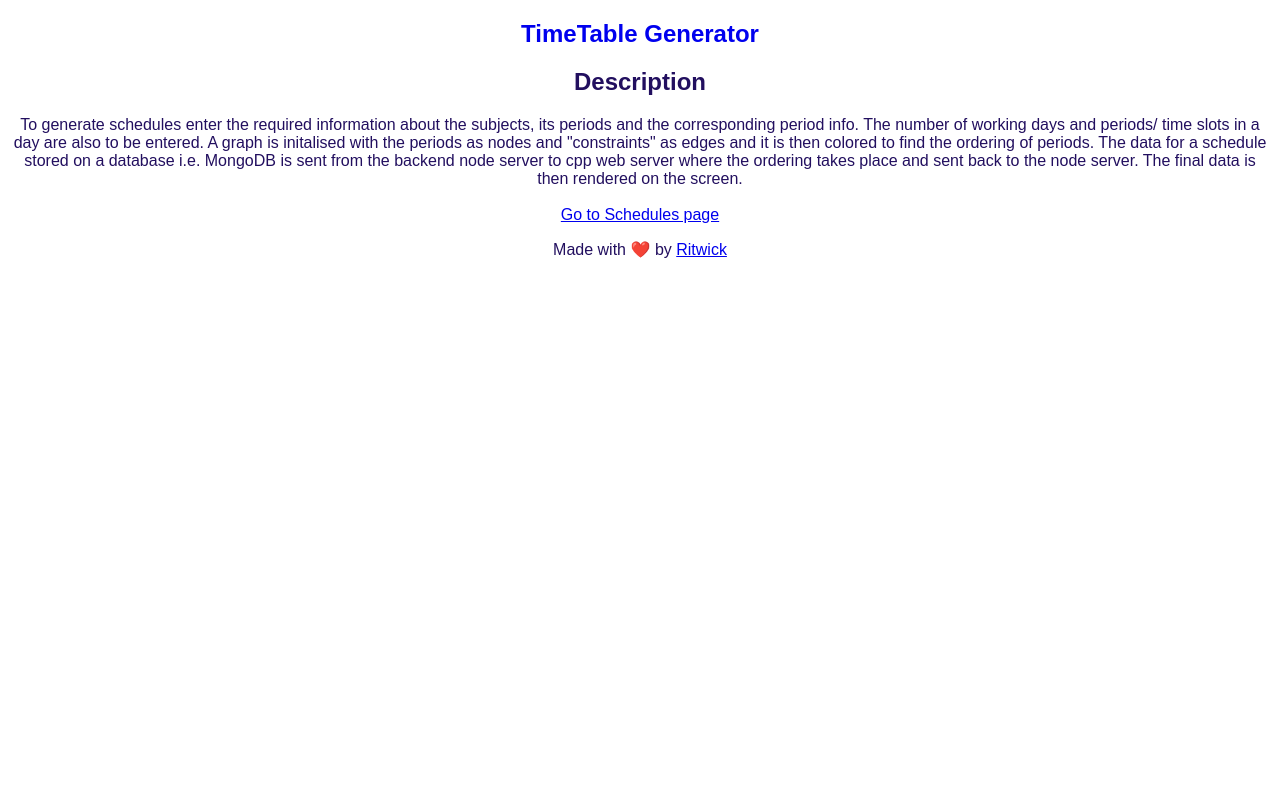
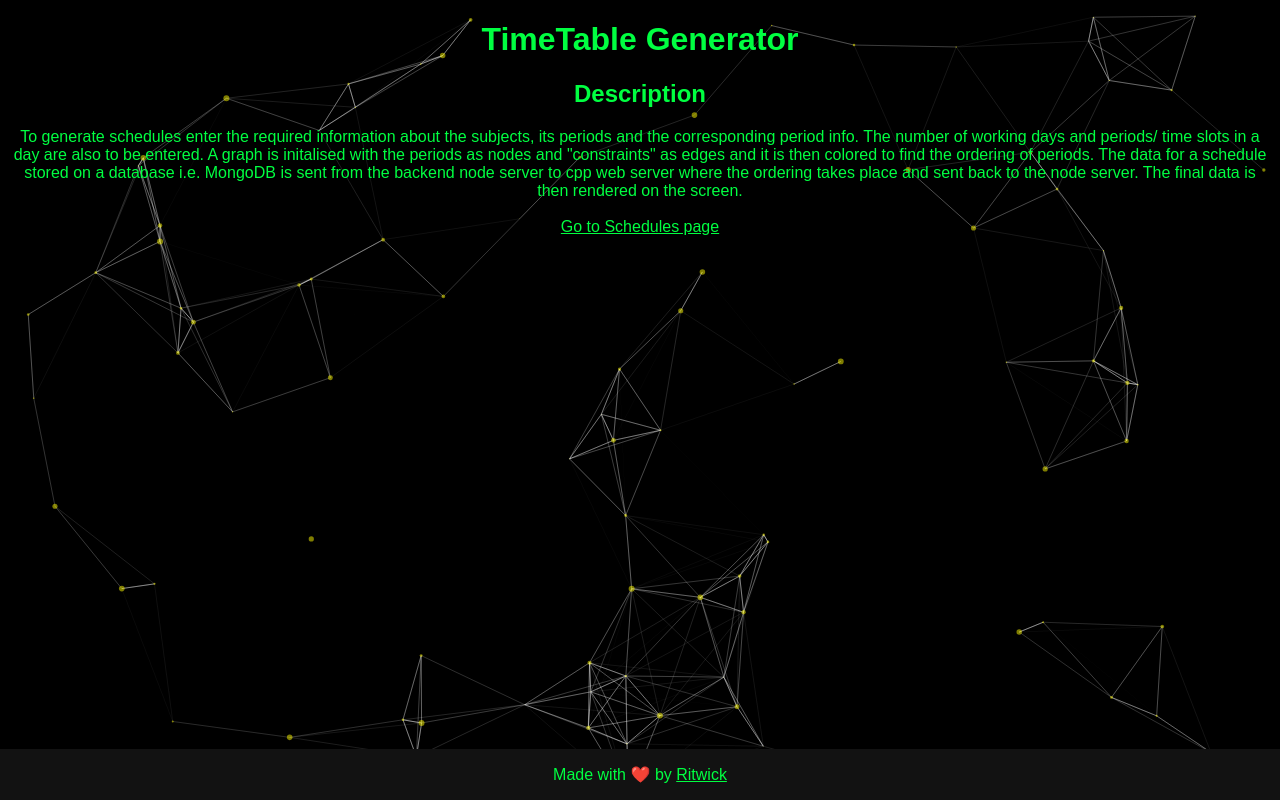
Before and after one commit to Ritwick-Roy/Timetable-Generator, a React (Create React App) app in the folder client/: page / in a window 1280 px wide. Built offline with nearby package versions, Linux system fonts and the light colour scheme.

Commit message:
added particlejs

```diff
--- a/client/package.json
+++ b/client/package.json
@@ -11,6 +11,8 @@
     "react-dom": "^18.2.0",
     "react-router-dom": "^6.4.2",
     "react-scripts": "5.0.1",
+    "react-tsparticles": "^2.6.0",
+    "tsparticles": "^2.6.0",
     "web-vitals": "^2.1.4"
   },
   "scripts": {
--- a/client/src/App.js
+++ b/client/src/App.js
@@ -1,6 +1,8 @@
 import './App.css';
-import React from "react";
+import React, { useCallback } from "react";
 import { BrowserRouter as Router, Route, Routes } from 'react-router-dom';
+import Particles from "react-tsparticles";
+import { loadFull } from "tsparticles";
 import Navbar from './components/Navbar'
 import Home from './pages/Home'
 import NotFound from './pages/NotFound'
@@ -12,7 +14,16 @@ import GenerateSchedule from './pages/GenerateSchedule';
 import Footer from './components/Footer'
 import Schedule from './pages/Schedule'
 
-function App() {
+// import { Link } from "react-router-dom";
+const App = () => {
+    const particlesInit = useCallback(async engine => {
+        console.log(engine);
+        await loadFull(engine);
+    }, []);
+
+    const particlesLoaded = useCallback(async container => {
+        await console.log(container);
+    }, []);
 
     return (
       <Router>
@@ -28,10 +39,84 @@ function App() {
            <Route path="/generate/:scheduleId" element={<GenerateSchedule/>} />
            <Route path="*" element={<NotFound />} />
          </Routes>
+         <br/><br/>
          <Footer />
        </div>
+       <Particles
+            id="tsparticles"
+            init={particlesInit}
+            loaded={particlesLoaded}
+            options={{
+              "fullScreen": {
+                  "zIndex": -1
+              },
+              "particles": {
+                  "number": {
+                      "value": 80,
+                      "density": {
+                          "enable": true,
+                          "area": 800
+                      }
+                  },
+                  "color": {
+                      "value": "#ff0000",
+                      "animation": {
+                          "enable": true,
+                          "speed": 20,
+                          "sync": true
+                      }
+                  },
+                  "opacity": {
+                      "value": 0.5
+                  },
+                  "size": {
+                      "value": {
+                          "min": 0.1,
+                          "max": 3
+                      }
+                  },
+                  "links": {
+                      "enable": true,
+                      "distance": 150,
+                      "color": "#ffffff",
+                      "opacity": 0.4,
+                      "width": 1
+                  },
+                  "move": {
+                      "enable": true,
+                      "speed": 3,
+                      "direction": "none",
+                      "outModes": {
+                          "default": "out"
+                      }
+                  }
+              },
+              "interactivity": {
+                  "events": {
+                      "onHover": {
+                          "enable": true,
+                          "mode": "repulse"
+                      },
+                      "onClick": {
+                          "enable": true,
+                          "mode": "push"
+                      }
+                  },
+                  "modes": {
+                      "repulse": {
+                          "distance": 200
+                      },
+                      "push": {
+                          "quantity": 4
+                      }
+                  }
+              },
+              "background": {
+                  "color": "#000000"
+              }
+          }}
+        />
      </Router>
     );
-}
-
+};
 export default App;
--- a/client/src/Create/CreatePeriod.js
+++ b/client/src/Create/CreatePeriod.js
@@ -66,7 +66,7 @@ const CreatePeriod = () => {
   return (
     <div className="period">
       {refresh}
-      <h1>CreatePeriod</h1>
+      <h2>CreatePeriod</h2>
 
       {
         location.state.schedule ? (<div>
--- a/client/src/Create/CreateSchedule.js
+++ b/client/src/Create/CreateSchedule.js
@@ -55,16 +55,16 @@ const CreateSchedule = () => {
 
   return (
     <div>
-      <h1>CreateSchedule</h1>
+      <h2>Schedules</h2>
       <form onSubmit={submitHandler}>
-        <label htmlFor="name">Schedule Name:</label>
+        <label htmlFor="name">Name:</label>
         <input
           type="text"
           placeholder="name"
           value={name}
           onChange={(e) => setName(e.target.value)}
           name="name" />
-        <label htmlFor="days">Days:</label>
+        <label htmlFor="days">Active days weekly:</label>
         <input
           type="number"
           placeholder="0"
@@ -90,13 +90,13 @@ const CreateSchedule = () => {
         </button>
       </form>
       {schedules.map((schedule) => (
-        <div>
-          <li key="schedule-name">Schedule name: {schedule.name}</li>
-          <li key="numOfDays">Number of days: {schedule.days}</li>
-          <li key="beforeBreak">Number of periods before break: {schedule.beforeBreak}</li>
-          <li key="afterBreak">Number of periods after break: {schedule.afterBreak}</li>
-          <Link to={`/generate/${schedule._id}`} state={{ schedule }}>Generate schedule</Link>
-          <Link to={`/schedule/${schedule._id}`} state={{ schedule }}>Manage subjects</Link>
+        <div className="container">
+          <li key="schedule-name"><b>Schedule name:</b> <span className="value">{schedule.name}</span></li>
+          <li key="numOfDays"><b>Number of days:</b> <span className="value">{schedule.days}</span></li>
+          <li key="beforeBreak"><b>Number of periods before break:</b> <span className="value">{schedule.beforeBreak}</span></li>
+          <li key="afterBreak"><b>Number of periods after break:</b> <span className="value">{schedule.afterBreak}</span></li>
+          <Link to={`/generate/${schedule._id}`} state={{ schedule }}>Generate schedule</Link>{'  '}
+          <Link to={`/schedule/${schedule._id}`} state={{ schedule }}>Manage subjects</Link>{'  '}
           <button onClick={(e) => deleteHandler(e, schedule._id)}>Delete schedule</button>
         </div>
       ))}
--- a/client/src/components/Navbar.js
+++ b/client/src/components/Navbar.js
@@ -1,39 +1,8 @@
-import React, { useState } from "react";
+import React from "react";
 import { Link } from "react-router-dom";
 const Navbar = () => {
-  const [isHovering, setIsHovering] = useState(false);
-
-  const handleMouseEnter = () => {
-    setIsHovering(true);
-  };
-
-  const handleMouseLeave = () => {
-    setIsHovering(false);
-  };
-
   return (
-    <nav className="navbar">
-      <Link to="/">
-        <h1>TimeTable Generator</h1>
-      </Link>
-      {/* <div className="links">
-        <Link
-          className="predict-link"
-          to="/schedule"
-          style={{
-            color: isHovering ? "#333":"white",
-            backgroundColor: isHovering ? "":"#09a188",
-            borderRadius: "8px",
-          }}
-          onMouseEnter={handleMouseEnter}
-          onMouseLeave={handleMouseLeave}
-        >
-          Schedules
-        </Link> */}
-        {/* <Link to="/schedule">Schedules</Link> */}
-        {/* <Link to="/about">About</Link>
-      </div> */}
-    </nav>
+    <h1><Link to="/" style={{"textDecoration":"none"}}>TimeTable Generator</Link></h1>
   );
 };
 
--- a/client/src/index.css
+++ b/client/src/index.css
@@ -1,10 +1,17 @@
+*{
+  color:#00FF41;
+  /* color: #FF0000; */
+}
+
 body {
   box-sizing: border-box;
-  color: #220f5f;
+  /* color: #008F11; */
+  /* color: #00FF41; */
   font-family: "Poppins", sans-serif;
+  color:#FFFFFF;
 }
 
-.navbar a{
+nav a{
   text-decoration: none;
 }
 
@@ -13,13 +20,20 @@ body {
   max-width: 1000px;
   padding: 0 10px;
   margin: 0 auto;
-  margin-top: 70px;
+  margin-top: 20px;
 }
 
 .title {
   text-align: center;
   font-size: 26px;
   margin-bottom: 30px;
+}
+
+.value{
+  color:#FF0000;
+  color: #911cff;
+  color: #24cece;
+  font-weight: 550;
 }
 
 table {
@@ -31,34 +45,28 @@ tr th {
   font-size: 18px;
   padding: 12px;
   border: 1px solid #eeeeee;
-  /* text-align: center; */
   background-color: rgba(217, 221, 146, 0.2);
 }
 
 tr td {
   border: 1px solid #eeeeee;
-  /* text-align: center; */
 }
 
-/* .period  */
 form {
   max-width: 300px;
   margin: 0 auto;
 }
 
-/* .period  */
 form > div {
   width: 100%;
   margin-bottom: 1em;
 }
 
-/* .period form  */
 label {
   display: block;
   margin-bottom: 0.3em;
 }
 
-/* .period form  */
 input {
   display: inline-block;
   width: 100%;
@@ -67,3 +75,22 @@ input {
   border-radius: 6px;
   border: 1px solid #333e5a;
 }
+
+footer{
+  /* border-top:2px solid "red"; */
+  position: fixed;
+  width: 100%;
+  bottom: 0;
+  left:0;
+  background: #121212;
+  color: #fff;
+  text-align: center;
+  /* flex-grow: 0; */
+  /* padding: 1em 0; */
+  /* bottom: 0;
+  width: 100%;
+  overflow: hidden;
+  text-align: center;
+  background-color: #121212;
+  padding-bottom: 0px; */
+}
--- a/client/src/pages/Schedule.js
+++ b/client/src/pages/Schedule.js
@@ -18,7 +18,7 @@ const Schedule = ({ rows, columns, periods }) => {
         for (i = 0; i < rows; ++i) {
             timetable.current[i] = []
             for (j = 0; j < columns; ++j) {
-                timetable.current[i][j] = periods[columns * i + j];
+                timetable.current[i][j] = periods[columns * i + j]?periods[columns * i + j]:"-";
             }
         }
     }, [rows, columns, refresh]) // eslint-disable-line react-hooks/exhaustive-deps
```
Also changed, not shown: 1 other file (tests, documents, lock files or other folders). Lines whose indentation alone changed are shown as unchanged.
